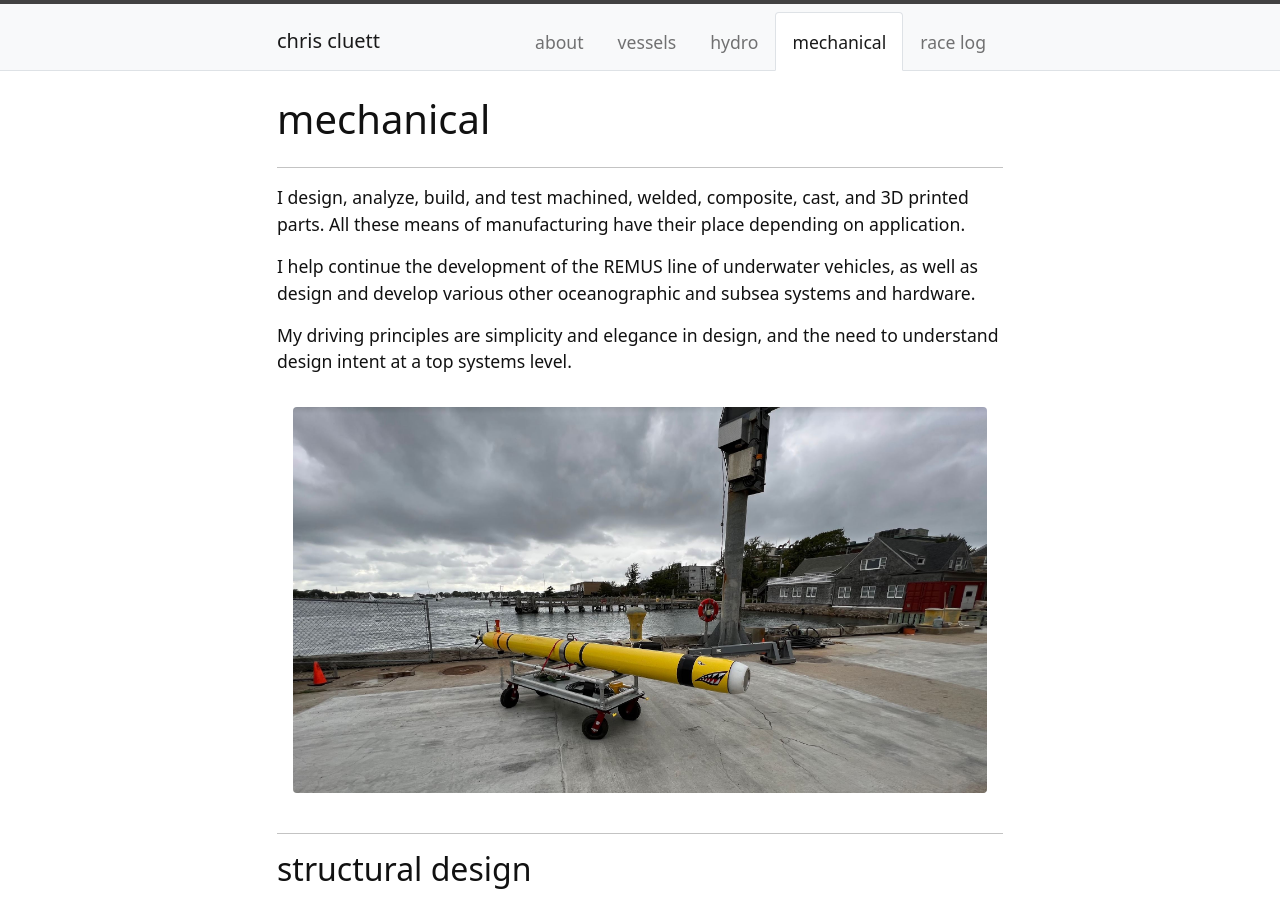
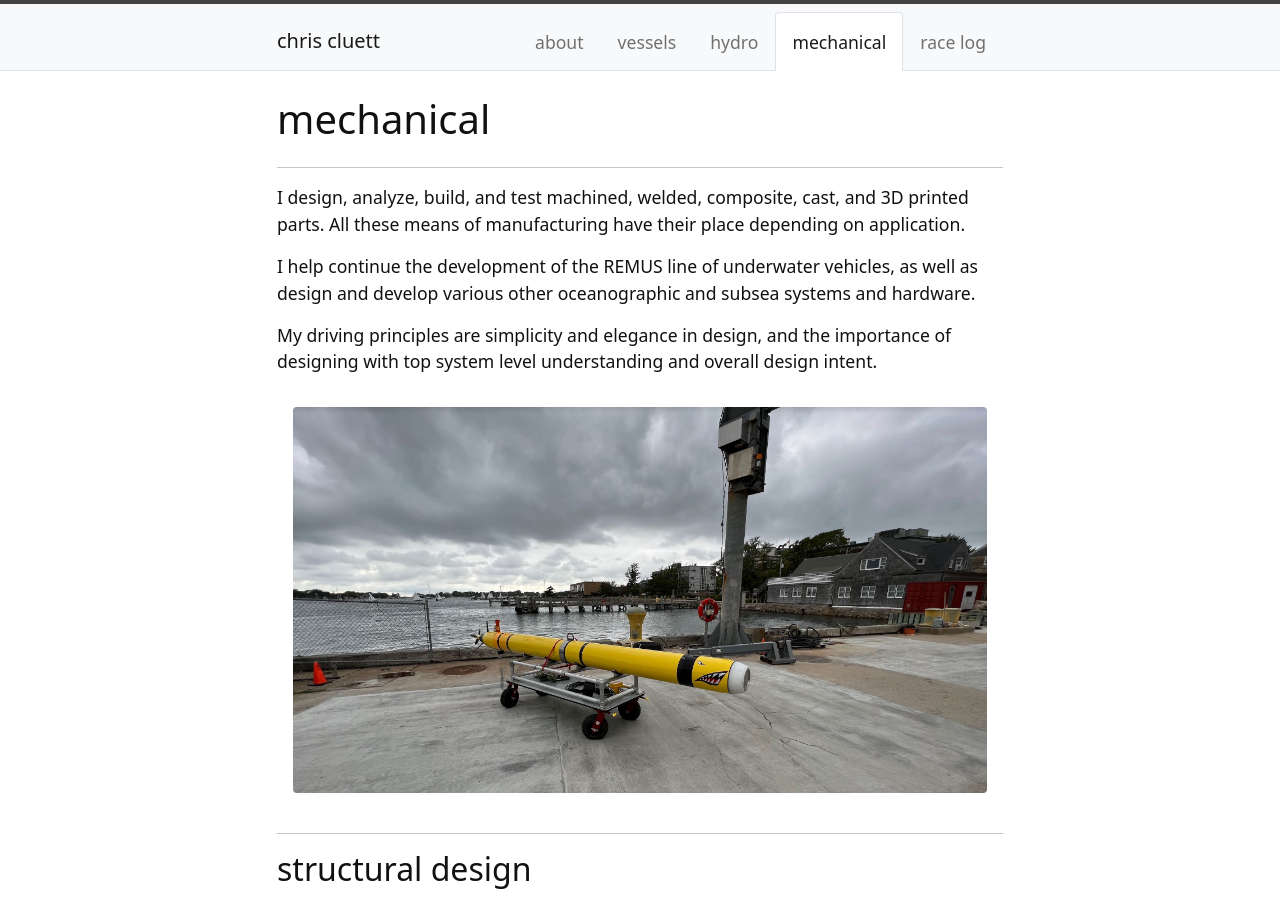
Before and after one commit to ccluett/website, a Jekyll site: the page built from content/3-mechanical.md, in a window 1280 px wide and 900 px high. Built offline with Jekyll 4.4.1, drawn with Linux system fonts in a browser that asks for light colours.

Commit message:
Update 3-mechanical.md

```diff
--- a/content/3-mechanical.md
+++ b/content/3-mechanical.md
@@ -9,7 +9,7 @@ I design, analyze, build, and test machined, welded, composite, cast, and 3D pri
 
 I help continue the development of the REMUS line of underwater vehicles, as well as design and develop various other oceanographic and subsea systems and hardware.
 
-My driving principles are simplicity and elegance in design, and the need to understand design intent at a top systems level.
+My driving principles are simplicity and elegance in design, and the importance of designing with top system level understanding and overall design intent.
 
 {% include figure.html img="r600.JPG" width="100%" %}
 
```
